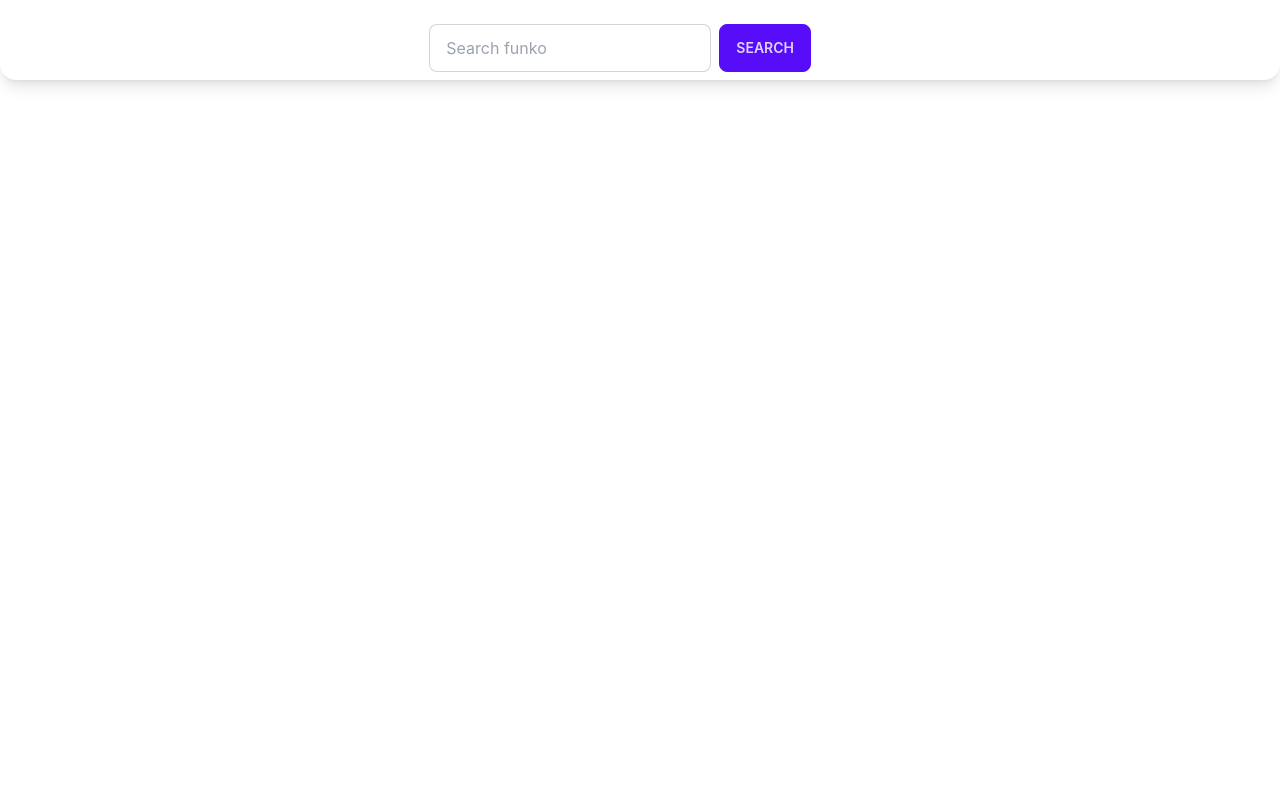
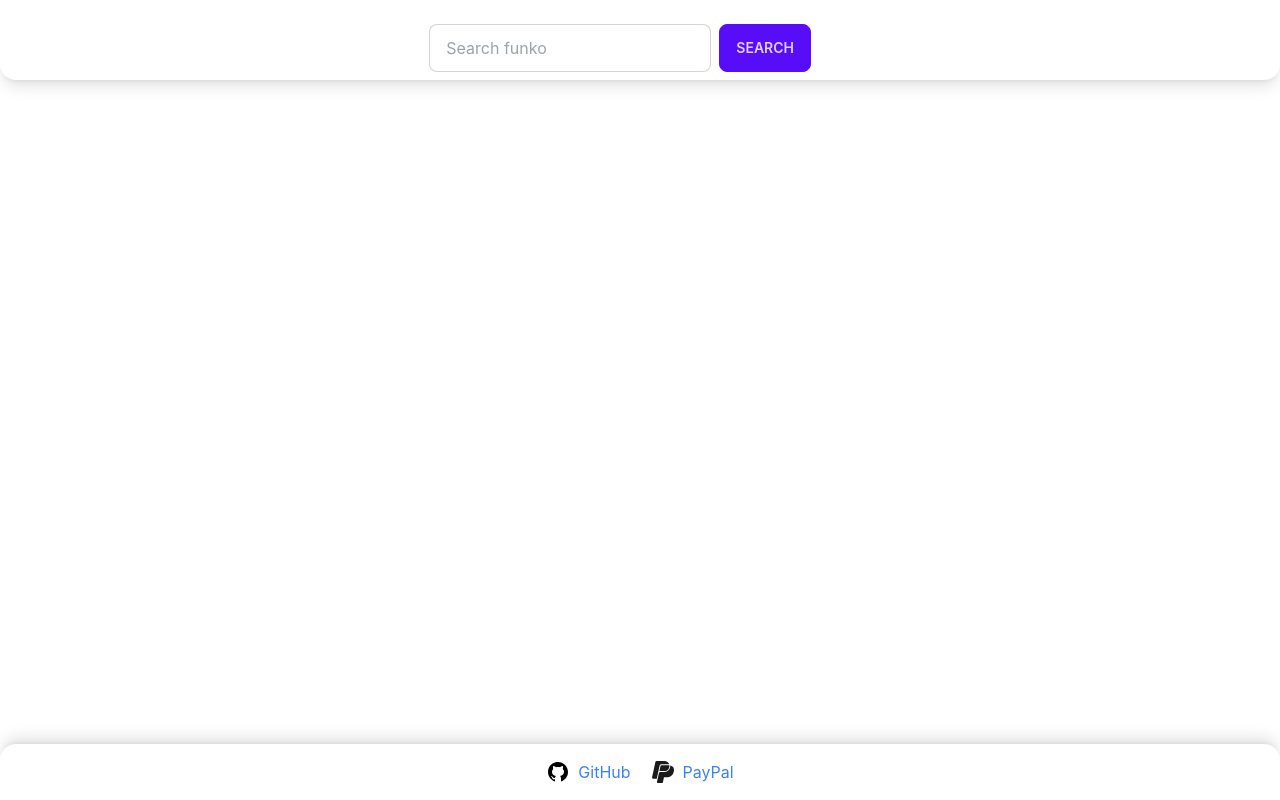
Before and after one commit to frmjar/FunkoTracker, a Next.js app: page / in a window 1280 px wide. Built offline with nearby package versions, Linux system fonts and the light colour scheme.

Commit message:
feat: Add footer component to layout

```diff
--- /dev/null
+++ b/components/v2/Layout/Footer.tsx
@@ -0,0 +1,26 @@
+import Image from 'next/image'
+
+const Footer: React.FC = () => {
+    return (
+        <footer className="left-0 w-full bg-base-100 shadow-lg-top rounded-box">
+            <div className="container mx-auto py-4">
+                <div className="flex justify-center">
+                    <a href="https://github.com/frmjar/FunkoTraker"
+                        target="_blank" rel="noopener noreferrer"
+                        className="inline-flex items-center text-blue-500 hover:text-blue-700 mr-5">
+                        <Image src="/icons/github.svg" alt="GitHub" width={24} height={24} className='mr-2 dark:invert' />
+                        GitHub
+                    </a>
+                    <a href="https://paypal.me/funkotracker?country.x=ES&locale.x=es_ES"
+                        target="_blank" rel="noopener noreferrer"
+                        className="inline-flex items-center text-blue-500 hover:text-blue-700">
+                        <Image src="/icons/paypal.svg" alt="PayPal" width={24} height={24} className='mr-2 dark:invert' />
+                        PayPal
+                    </a>
+                </div>
+            </div>
+        </footer>
+    )
+}
+
+export default Footer
--- a/components/v2/Layout/index.tsx
+++ b/components/v2/Layout/index.tsx
@@ -1,4 +1,5 @@
 import Header, { HeaderProps } from 'components/v2/Layout/Header'
+import Footer from './Footer'
 
 export interface CommonLayoutProps {
   children?: any
@@ -11,14 +12,16 @@ export default function CommonLayout(props: CommonLayoutProps) {
 
   return (
     <>
-      <div className='min-h-full'>
+      <div className='flex flex-col min-h-screen'>
         <Header {...headerProps} />
 
-        <main>
+        <main className='flex-grow'>
           <div className='mx-auto max-w-7xl py-6 px-4'>
             {children}
           </div>
         </main>
+
+        <Footer />
       </div>
     </>
   )
--- a/tailwind.config.ts
+++ b/tailwind.config.ts
@@ -12,6 +12,9 @@ const config: Config = {
         'gradient-radial': 'radial-gradient(var(--tw-gradient-stops))',
         'gradient-conic':
           'conic-gradient(from 180deg at 50% 50%, var(--tw-gradient-stops))',
+      },
+      boxShadow: {
+        'lg-top': '0 -10px 15px -3px rgb(0 0 0 / 0.1), 0 -4px 6px -4px rgb(0 0 0 / 0.1)',
       },
     },
   },
```
Also changed, not shown: public/icons/github.svg (added), public/icons/paypal.svg (added).
